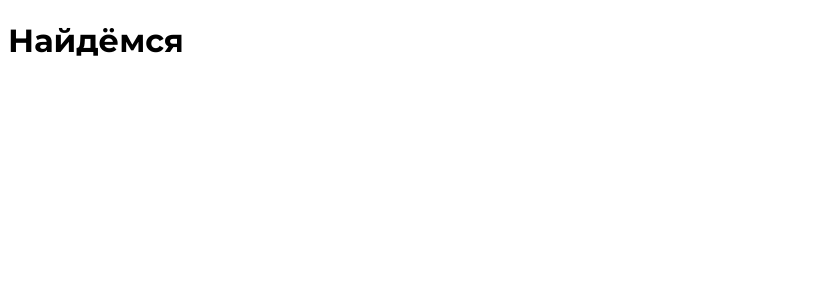
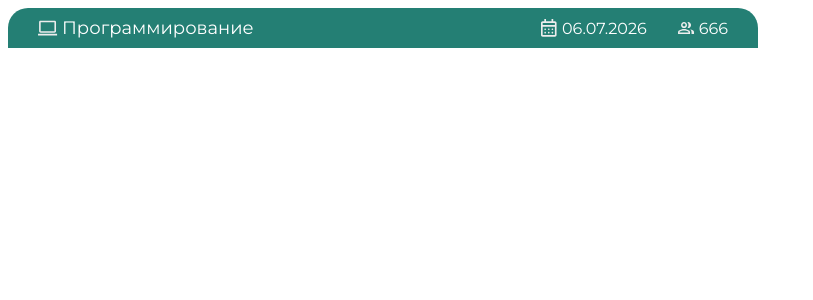
Before and after one commit to alwaysfirst23/Friend_finder, a React (Vite) app in the folder demo/frontend/: page / in a window 1280 px wide. Shown: the top 300 px of the page, without its empty margins (0-813 px from the left). Built offline with nearby package versions, Linux system fonts and the light colour scheme.

Commit message:
feat: создана шапка карточки событий (CardTopic.css и CardTopic.jsx)

```diff
--- a/demo/frontend/src/App.jsx
+++ b/demo/frontend/src/App.jsx
@@ -1,7 +1,9 @@
+import CardTopic from './components/CardTopic'
+
 function App() {
   return (
     <div>
-      <h1>Найдёмся</h1>
+      <CardTopic />
     </div>
   )
 }
--- /dev/null
+++ b/demo/frontend/src/components/CardTopic.css
@@ -0,0 +1,43 @@
+.card-header{
+    box-sizing: border-box;
+    width: 750px;
+    height: 40px;
+    display: flex;
+    justify-content: space-between;
+    align-items: center;
+    padding: 0px 30px;
+    border-top-left-radius: 20px;
+    border-top-right-radius: 20px;
+    background: #247f74;
+    color: #fff;
+}
+
+.card-topic{
+    display: flex;
+    align-items: center;
+    gap: 8px;
+    font-size: 18px;
+}
+
+.card-meta{
+    display: flex;
+    align-items: center;
+    gap: 30px;
+    font-size: 16px;
+}
+
+.card-meta__item {
+  display: flex;
+  align-items: center;
+  gap: 4px;
+}
+
+.card-topic img{
+    width: 20px;
+    height: 20px;
+}
+
+.card-meta img{
+    width: 18px;
+    height: 18px;
+}
--- /dev/null
+++ b/demo/frontend/src/components/CardTopic.jsx
@@ -0,0 +1,30 @@
+import './CardTopic.css'
+import programmingIcon from '../assets/icons/programming-icon.svg'
+import calendarIcon from '../assets/icons/calendar-icon-white.svg'
+import personsIcon from '../assets/icons/persons-icon.svg'
+
+function CardTopic() {
+    return(
+        <hesder className = 'card-header'>
+            <div className='card-topic'>
+                <div className="card-meta__item">
+                    <img src={programmingIcon} alt=''/>
+                    <span>Программирование</span>
+                </div>
+            </div>
+
+            <div className='card-meta'>
+                <div className="card-meta__item">
+                    <img src={calendarIcon} alt=''/>
+                    <span>06.07.2026</span>
+                </div>
+                <div className="card-meta__item">
+                    <img src={personsIcon} alt=''/>
+                    <span>666</span>
+                </div>
+            </div>
+        </hesder>
+    )
+}
+
+export default CardTopic
```
Also changed, not shown: demo/frontend/src/assets/icons/persons-icon.svg (added).
